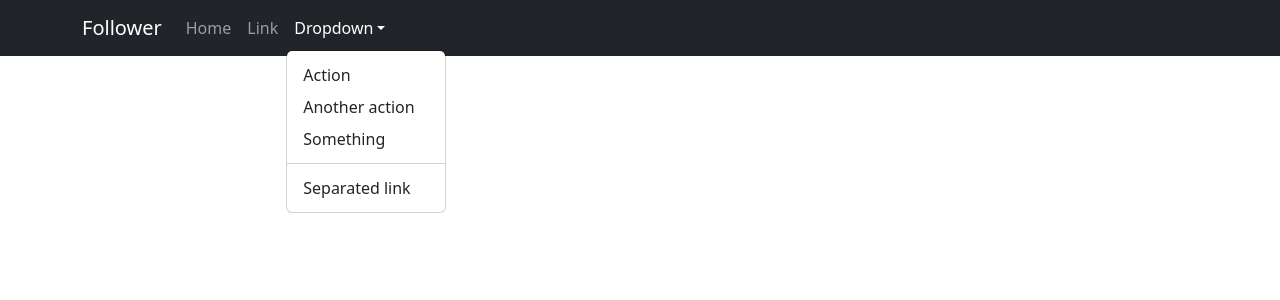
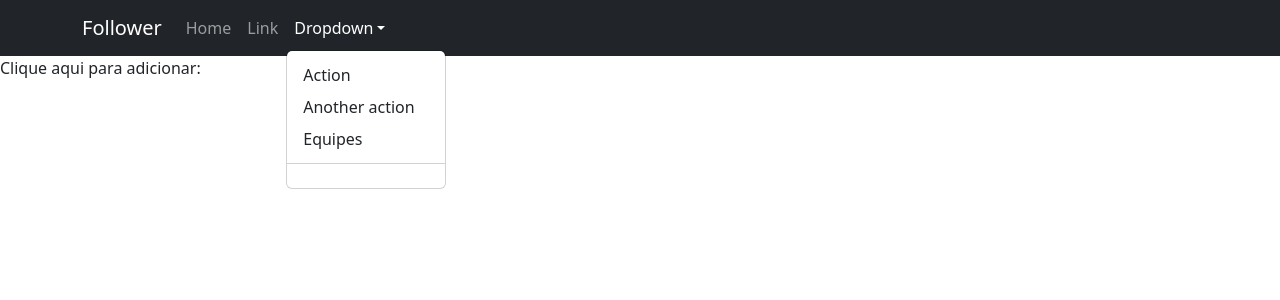
Before and after one commit to dsm-cefet-rj/trabalho-integrado-2022-2-grupo-1-psw, a React (Create React App) app: page /equipes in a window 1280 px wide. Both pictures are taken after a click on the button "Dropdown". Shown: the top 300 px of the page. Built offline with nearby package versions, Linux system fonts and the light colour scheme.

Commit message:
Coloquei a Equipe acessível pela NavBar

```diff
--- a/public/index.html
+++ b/public/index.html
@@ -4,7 +4,7 @@
     <meta charset="utf-8" />
     <link rel="icon" href="%PUBLIC_URL%/favicon.ico" />
     <meta name="viewport" content="width=device-width, initial-scale=1" />
-    <meta name="theme-color" content="#000000" />
+
     <meta
       name="description"
       content="Web site created using create-react-app"
--- a/src/components/Navbar.js
+++ b/src/components/Navbar.js
@@ -2,6 +2,9 @@ import Container from 'react-bootstrap/Container';
 import Nav from 'react-bootstrap/Nav';
 import Navbar from 'react-bootstrap/Navbar';
 import NavDropdown from 'react-bootstrap/NavDropdown';
+import {
+  createBrowserRoute, RouterProvider, Route,
+} from "react-router-dom";
 
 function NavbarComponent() {
   return (
@@ -18,10 +21,9 @@ function NavbarComponent() {
               <NavDropdown.Item href="#action/3.2">
                 Another action
               </NavDropdown.Item>
-              <NavDropdown.Item href="#action/3.3">Something</NavDropdown.Item>
+              <NavDropdown.Item href="Equipes"> Equipes</NavDropdown.Item>
               <NavDropdown.Divider />
-              <NavDropdown.Item href="#action/3.4">
-                Separated link
+              <NavDropdown.Item>
               </NavDropdown.Item>
             </NavDropdown>
           </Nav>
--- a/src/pages/Equipes.js
+++ b/src/pages/Equipes.js
@@ -1,6 +1,10 @@
+import AdicionarEquipe from './AdicionarEquipe.js'
 function Equipes () {
   return (
-    <div></div>
+    <div className="teste">
+      Clique aqui para adicionar:
+    </div>
+
   )
 };
 
```
Also changed, not shown: src/App.js (+3 -4 lines).
